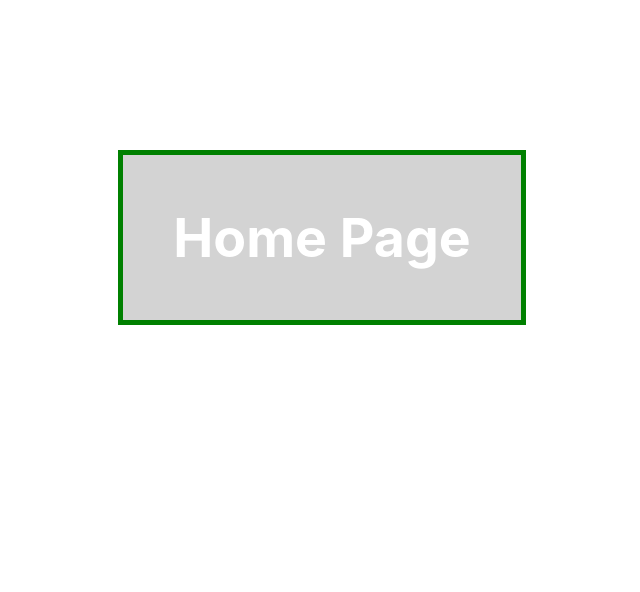
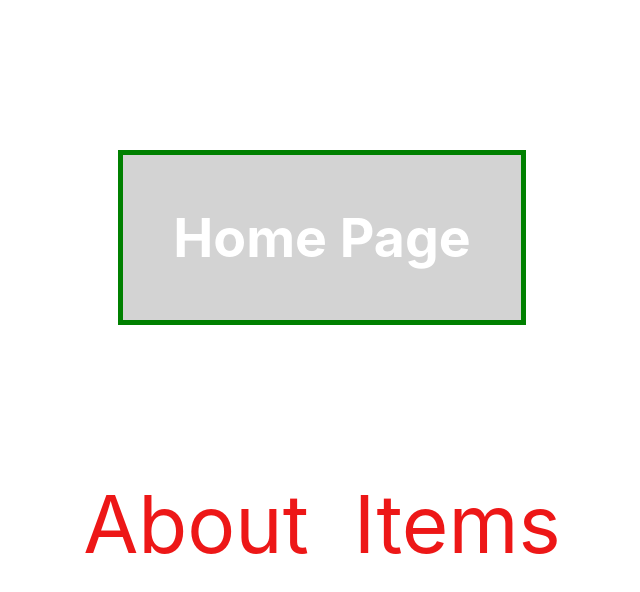
Before and after one commit to Ravikumargupta1999/React-Router, a React (Create React App) app: page / in a window 1280 px wide. Shown: the top 592 px of the page, without its empty margins (318-958 px from the left). Built offline with nearby package versions, Linux system fonts and the light colour scheme.

Commit message:
Navigation Using Link

```diff
--- a/src/pages/About.js
+++ b/src/pages/About.js
@@ -1,7 +1,12 @@
+import { Link } from "react-router-dom";
 function About(){
     return(
         <>
-           <main><h6>About Page</h6></main>
+           <main>
+               <h6>About Page</h6>
+               <Link to = "/">Back</Link>
+           </main>
+
         </>
     )
 }
--- a/src/pages/Home.js
+++ b/src/pages/Home.js
@@ -1,7 +1,14 @@
+import { Link } from "react-router-dom";
 function Home(){
     return(
         <>
-           <main><h6>Home Page</h6></main>
+           <main>
+                <h6>Home Page</h6>
+                <Link to ="/about">About</Link>
+                &nbsp;&nbsp;
+                <Link to ="/items">Items</Link>
+                {/* <a href="/about">About</a> */}
+            </main>
         </>
     )
 }
--- a/src/pages/Items.js
+++ b/src/pages/Items.js
@@ -1,7 +1,11 @@
+import { Link } from "react-router-dom";
 function Items(){
     return(
         <>
-           <main><h6>Items Page</h6></main>
+           <main>
+               <h6>Items Page</h6>
+               <Link to = "/">Back</Link>
+           </main>
         </>
     )
 }
```
